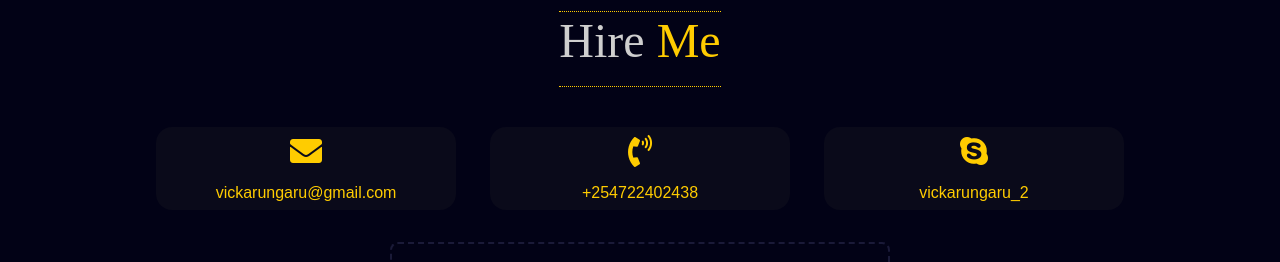
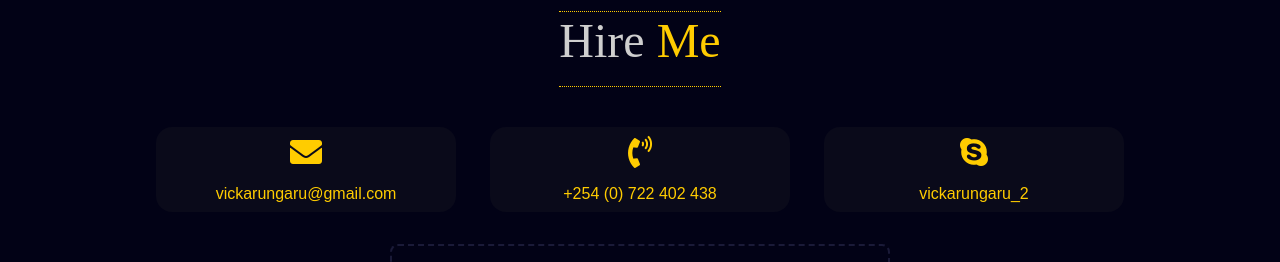
Before and after one commit to mithamovictor/portfolio, a React (Create React App) app: page / in a window 1280 px wide. Shown: the part 4760-5022 px from the top of the page. Built offline with nearby package versions, Linux system fonts and the light colour scheme; a web font is replaced by a local one.

Commit message:
updated hire me section contact buttons

```diff
--- a/src/components/Main/sections/Contact.js
+++ b/src/components/Main/sections/Contact.js
@@ -6,30 +6,30 @@ const Contact = () => {
     <section className="contact_section" id="contact">
       <h2 className="section_heading">Hire <span className="yellow">Me</span></h2>
       <div className="contact_details">
-        <div className="contact_box">
+        <a className="contact_box" href='mailto:vickarungaru@gmail.com'>
           <div className="contact_icon">
             <i className="fas fa-envelope yellow"></i>
           </div>
           <div className="contact">
             <p className="yellow">vickarungaru@gmail.com</p>
           </div>
-        </div>
-        <div className="contact_box">
+        </a>
+        <a className="contact_box" href='tel:+254722402438'>
           <div className="contact_icon">
             <i className="fas fa-phone-volume yellow"></i>
           </div>
           <div className="contact">
-            <p className="yellow">+254722402438</p>
+            <p className="yellow">+254 (0) 722 402 438</p>
           </div>
-        </div>
-        <div className="contact_box">
+        </a>
+        <a className="contact_box" href='skype:vickarungaru_2'>
           <div className="contact_icon">
             <i className="fab fa-skype yellow"></i>
           </div>
           <div className="contact">
             <p className="yellow">vickarungaru_2</p>
           </div>
-        </div>
+        </a>
       </div>
       <ContactForm />
     </section>
--- a/src/scss/_main.scss
+++ b/src/scss/_main.scss
@@ -16,6 +16,10 @@ body {
 	margin: 0;
 	padding: 0;
 	color: $gray;
+
+  a {
+    cursor: pointer;
+  }
 }
 
 .sidenav {
@@ -481,6 +485,13 @@ main {
 					background-color: #0a0a1a;
 					border-radius: 1rem;
 					max-width: 300px;
+          border: 1px dotted transparent;
+
+          &:active,
+          &:hover,
+          &:focus {
+            border: 1px dotted $yellow;
+          }
 
 					.contact_icon {
 						display: flex;
```
